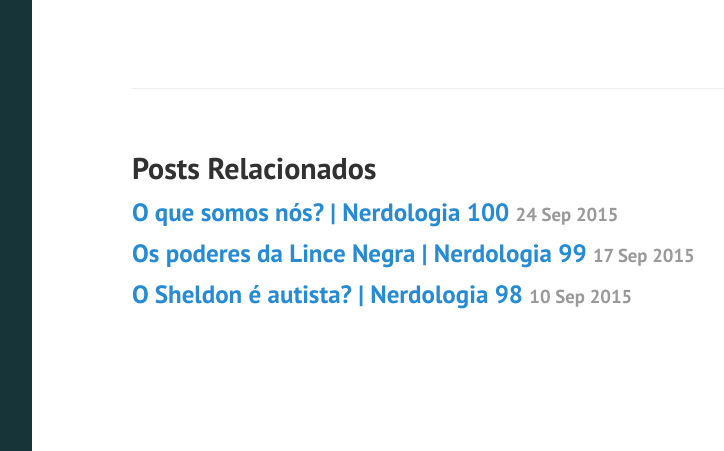
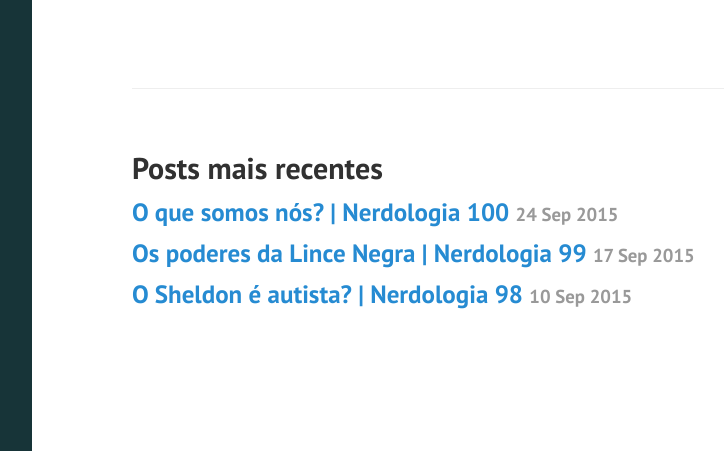
Before and after one commit to herodrigues/bibliotecanerdologia, a Jekyll site: the page built from _posts/2015-10-01-nerdologia101.md, in a window 1280 px wide and 1296 px high. Shown: the part 845-1296 px from the top of the window, without its empty margins (328-1052 px from the left). Built offline with Jekyll 4.4.1, drawn with Linux system fonts in a browser that asks for light colours; Markdown is read by kramdown in place of the engine named in the settings.

Commit message:
Fixed links on post layout and index.html

```diff
--- a/_layouts/post.html
+++ b/_layouts/post.html
@@ -9,7 +9,7 @@
 </div>
 
 <div class="related">
-  <h2>Posts Relacionados</h2>
+  <h2>Posts mais recentes</h2>
   <ul class="related-posts">
     {% for post in site.related_posts limit:3 %}
       <li>
--- a/index.html
+++ b/index.html
@@ -7,7 +7,7 @@
   {% for post in paginator.posts %}
   <div class="post">
     <h1 class="post-title">
-      <a href="{{ post.url }}">
+      <a href="{{ site.baseurl }}{{ post.url }}">
         {{ post.title }}
       </a>
     </h1>
```
